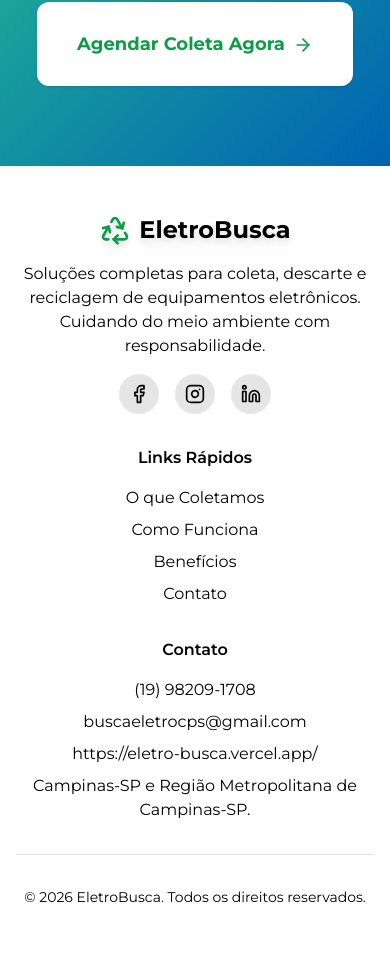
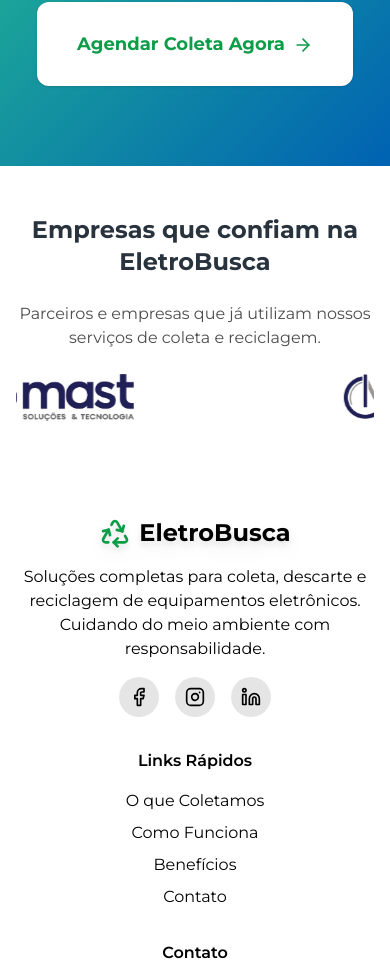
Before and after one commit to RuasCardi/EletroBusca, a React (Vite) app: page / in a window 390 px wide. Shown: the part 7109-8072 px from the top of the page. Built offline with nearby package versions, Linux system fonts and the light colour scheme; the HTML template or start-up script is replaced by a standard one.

Commit message:
Adionando a section de parceiros e um novo parceiro

```diff
--- a/src/components/Navbar.tsx
+++ b/src/components/Navbar.tsx
@@ -27,21 +27,7 @@
   ];
 
   // Theme toggle
-  const [theme, setTheme] = useState(() => {
-    if (typeof window !== "undefined") {
-      return localStorage.getItem("theme") || "light";
-    }
-    return "light";
-  });
 
-  useEffect(() => {
-    document.documentElement.classList.toggle("dark", theme === "dark");
-    localStorage.setItem("theme", theme);
-  }, [theme]);
-
-  const toggleTheme = () => {
-    setTheme(theme === "dark" ? "light" : "dark");
-  };
 
   return (
     <nav className={`fixed top-0 left-0 right-0 z-50 transition-all duration-300 ${
@@ -75,13 +61,6 @@
               >
                 Agendar Coleta
               </Button>
-              <button
-                onClick={toggleTheme}
-                className="ml-2 px-3 py-2 rounded bg-muted text-foreground hover:bg-primary transition-colors"
-                aria-label="Alternar tema claro/escuro"
-              >
-                {theme === "dark" ? "🌙" : "☀️"}
-              </button>
             </div>
           </div>
 
--- /dev/null
+++ b/src/components/TrustedBy.tsx
@@ -0,0 +1,35 @@
+const TrustedBy = () => {
+  return (
+    <section className="py-12 bg-gradient-to-r from-white to-white">
+      <div className="container mx-auto px-4 text-center">
+        <h3 className="text-2xl md:text-3xl font-bold mb-6">Empresas que confiam na EletroBusca</h3>
+        <p className="mb-6 text-black/70 dark:text-white/70">Parceiros e empresas que já utilizam nossos serviços de coleta e reciclagem.</p>
+
+        <div className="w-full overflow-hidden">
+          <style>{`
+            @keyframes marquee {
+              0% { transform: translateX(0); }
+              100% { transform: translateX(-50%); }
+            }
+            .trusted-marquee { display: flex; width: 200%; align-items: center; gap: 1.5rem; }
+          `}</style>
+
+          <div className="trusted-marquee" style={{ animation: 'marquee 18s linear infinite' }}>
+            <img
+              src="/img/image.png"
+              alt="Empresas que confiam na EletroBusca"
+              className="max-w-[160px] md:max-w-[280px] lg:max-w-[420px] h-auto object-contain mx-auto"
+            />
+            <img
+              src="/img/image.png"
+              alt="Empresas que confiam na EletroBusca"
+              className="max-w-[160px] md:max-w-[280px] lg:max-w-[420px] h-auto object-contain mx-auto"
+            />
+          </div>
+        </div>
+      </div>
+    </section>
+  );
+};
+
+export default TrustedBy;
--- a/src/pages/Index.tsx
+++ b/src/pages/Index.tsx
@@ -5,6 +5,7 @@
 import Benefits from "@/components/Benefits";
 import CTA from "@/components/CTA";
 import Footer from "@/components/Footer";
+import TrustedBy from "@/components/TrustedBy";
 
 const Index = () => {
   return (
@@ -15,6 +16,7 @@
       <HowItWorks />
       <Benefits />
       <CTA />
+      <TrustedBy />
       <Footer />
     </div>
   );
```
Also changed, not shown: img/image.png (added).
